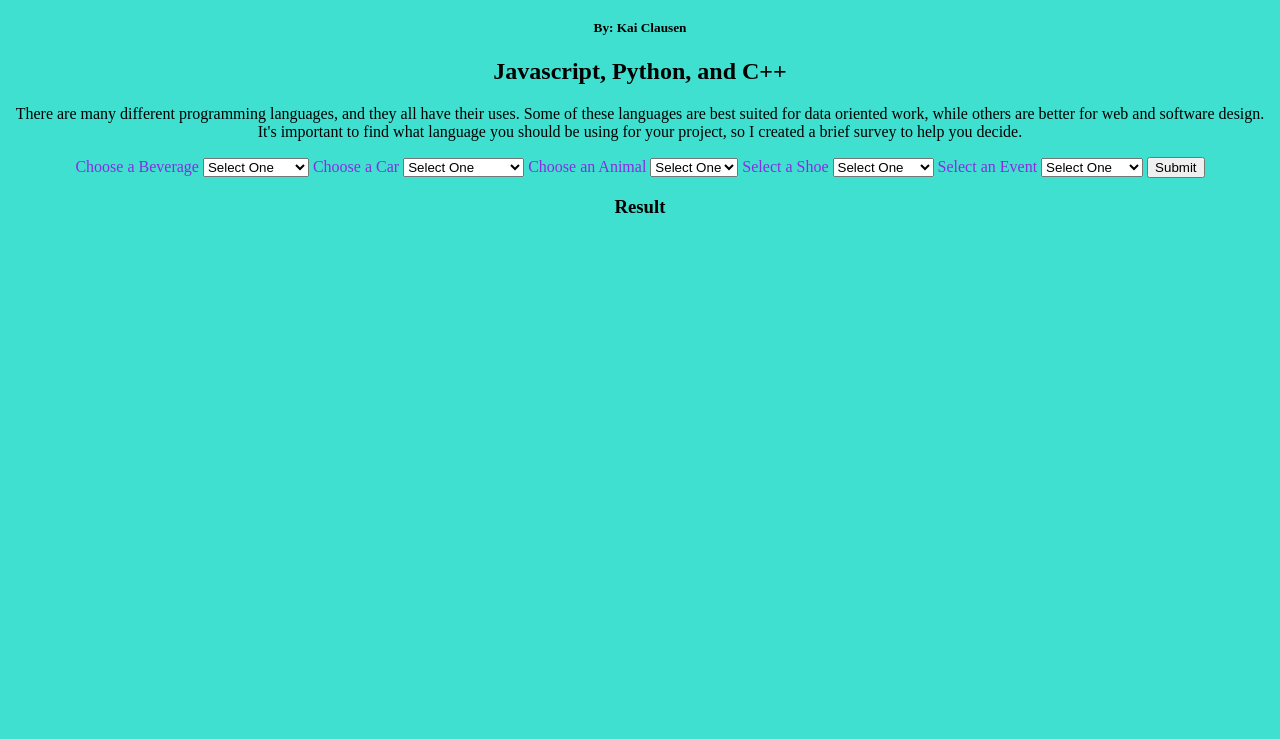
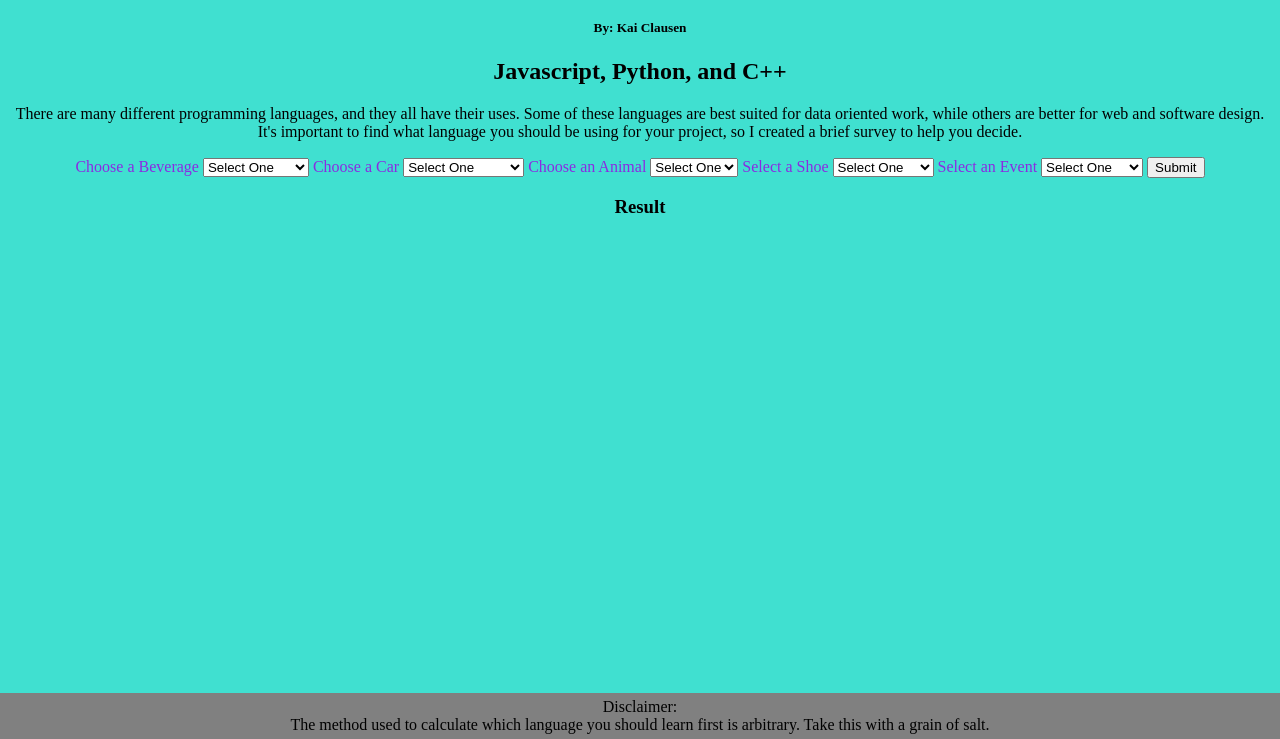
Before and after one commit to kaisama92/language-selector, a plain HTML site: page index.html in a window 1280 px wide. Shown: the part 61-800 px from the top of the page. Drawn offline with Linux system fonts and the light colour scheme.

Commit message:
Add a sticky footer with a disclaimer.

```diff
--- a/css/styles.css
+++ b/css/styles.css
@@ -33,3 +33,14 @@ body {
   background-color: red;
   border: 5px solid black;
 }
+
+.sticky {
+  position: fixed;
+  left: 0;
+  bottom: 0;
+  width: 100%;
+  background-color: grey;
+  color: black;
+  text-align: center;
+  padding: 5px 0px;
+}
--- a/index.html
+++ b/index.html
@@ -63,5 +63,6 @@
   <p id="python" class="hidden box">Your best fit is Python. This language is used largely in the scientific community for it's data handling capabilities. If you want to keep track of vast amounts of data, Python is for you!</p>
   <p id="C" class="hidden box">Your best fit is C++. This language is used in programming most major video games. It's most notable features are it's flexibility and the ability to interact with low level languages, like ones that control the functionality of hardware. So if you want to program the next AAA title, C++ is likely for you!</p>
   <p id="error" class="hidden redbox">Please select one of the three bottom options in every dropdown menu to see what language is best for you.</p>
+  <div class="sticky">Disclaimer:<br> The method used to calculate which language you should learn first is arbitrary. Take this with a grain of salt.</div>
 </body>
 </html>
```
